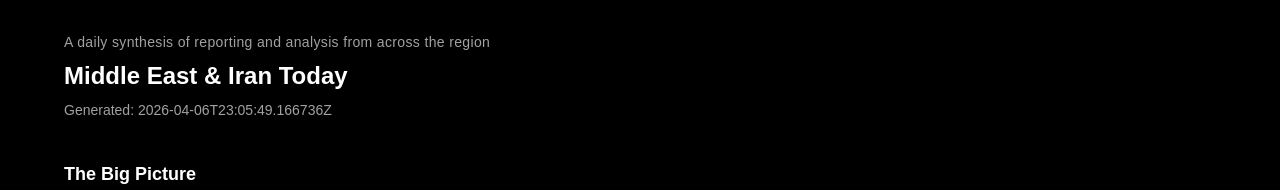
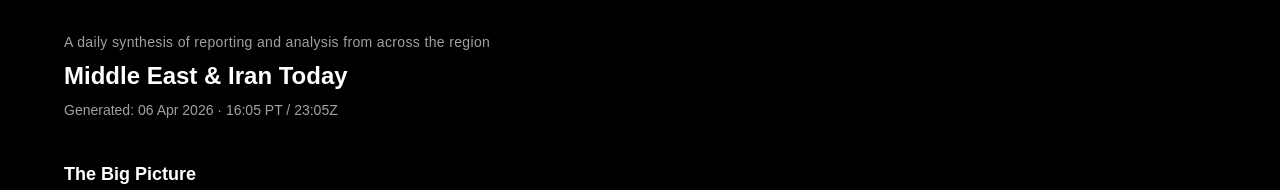
Before and after one commit to ArvonVandetook/Middle_East_Today, a Next.js app: page / in a window 1280 px wide. Shown: the top 190 px of the page. Built offline with nearby package versions, Linux system fonts and the light colour scheme; no server answers.

Commit message:
Update page.tsx
add zulu time

```diff
--- a/app/page.tsx
+++ b/app/page.tsx
@@ -207,8 +207,25 @@ export default function Page() {
 
   if (!data) return null;
 
-  return (
-    <div className="bg-black text-white min-h-screen px-6 py-8">
+  const date = new Date(data.generated_at);
+
+  const pacificDate = date.toLocaleDateString("en-GB", {
+    timeZone: "America/Los_Angeles",
+    day: "2-digit",
+    month: "short",
+    year: "numeric",
+  });
+
+  const pacificTime = date.toLocaleTimeString("en-GB", {
+    timeZone: "America/Los_Angeles",
+    hour: "2-digit",
+    minute: "2-digit",
+    hour12: false,
+  });
+
+  const zuluTime = date.toISOString().slice(11, 16);
+
+  return (    <div className="bg-black text-white min-h-screen px-6 py-8">
       <div className="max-w-6xl mx-auto">
 
         <div className="mb-10">
@@ -221,9 +238,8 @@ export default function Page() {
           </h1>
 
           <div className="text-sm text-neutral-400">
-            Generated: {data.generated_at}
-          </div>
-        </div>
+            Generated: {pacificDate} · {pacificTime} PT / {zuluTime}Z
+          </div>        </div>
 
         {data.top_story && (
           <div className="mb-14 border-b border-neutral-800 pb-8">
```
